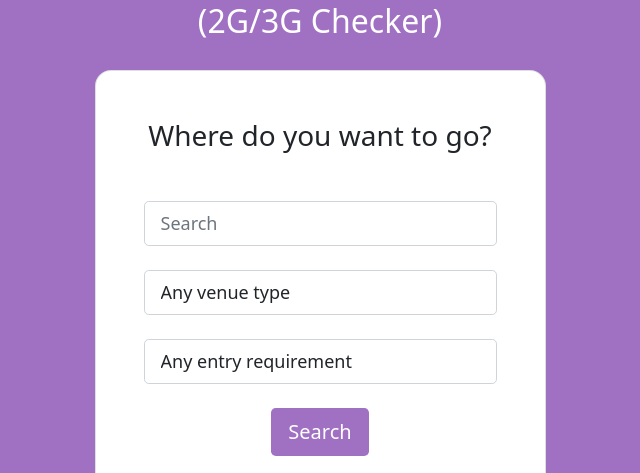
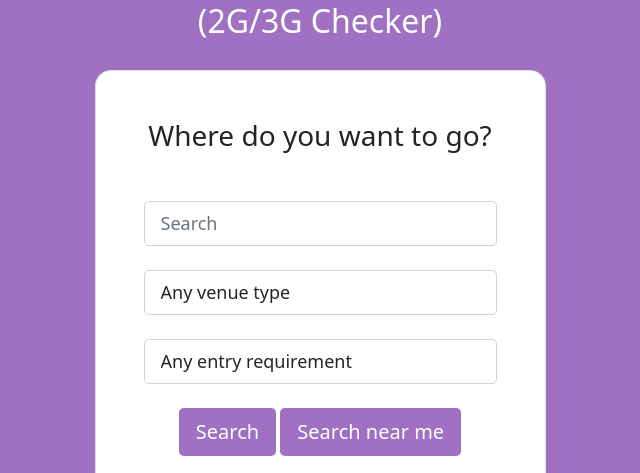
Before and after one commit to jovanako/my_oh_gee, a Flask app: page / in a window 1280 px wide. Shown: the part 276-749 px from the top of the page, without its empty margins (320-960 px from the left). Run offline with Flask 2, Linux system fonts and the light colour scheme; data that the repository does not hold is empty; some libraries are stand-ins or nearby versions; some web fonts are replaced.

Commit message:
added search-near-me functionality

```diff
--- a/forms.py
+++ b/forms.py
@@ -1,6 +1,7 @@
 from flask_wtf import FlaskForm
 from wtforms import StringField, PasswordField, SubmitField, BooleanField, SelectField, FileField, FloatField
-from wtforms.validators import DataRequired, Length, Email, EqualTo, ValidationError
+from wtforms.widgets import HiddenInput
+from wtforms.validators import DataRequired, Email
 
 
 class LoginForm(FlaskForm):
@@ -15,7 +16,8 @@ class SearchForm(FlaskForm):
     search = StringField()
     venue_type = SelectField(validate_choice=True, coerce=int)
     entry_requirement = SelectField(validate_choice=True, coerce=int)
-    submit = SubmitField('Search')
+    lat = FloatField(widget=HiddenInput())
+    lng = FloatField(widget=HiddenInput())
 
 
 class VenueForm(FlaskForm):
--- a/models.py
+++ b/models.py
@@ -107,10 +107,10 @@ class Venue(db.Model):
         query = Venue.query
 
         if lat is not None and lng is not None:
-            query.filter(ST_DWithin(
+            query = query.filter(ST_DWithin(
                 cast(Venue.geom, Geography),
                 cast(from_shape(Point(lat, lng)), Geography),
-                3000))
+                2000))
 
         venue_type_id = ANY_VENUE_TYPE_ID if venue_type_id is None else venue_type_id
         if venue_type_id is not ANY_VENUE_TYPE_ID:
--- a/routes.py
+++ b/routes.py
@@ -22,7 +22,7 @@ def create_routes(app):
         venues = []
         if request.args:
             venues = Venue.get_venues_in_vicinity(
-                search=form.search.data, venue_type_id=form.venue_type.data, entry_requirement_id=form.entry_requirement.data, lat=53, lng=12)
+                search=form.search.data, venue_type_id=form.venue_type.data, entry_requirement_id=form.entry_requirement.data, lat=form.lat.data, lng=form.lng.data)
             venues = [venue.to_dict() for venue in venues]
         return render_template('search.html', title='Search', form=form, venues=venues, GOOGLE_API_KEY=os.environ.get('GOOGLE_API_KEY'))
 
--- a/static/general.css
+++ b/static/general.css
@@ -32,7 +32,7 @@ body {
   font-size: 18px;
 }
 
-#submit {
+#submit-buttons {
   margin-bottom: 20px;
 }
 
--- /dev/null
+++ b/static/location.js
@@ -0,0 +1,45 @@
+document.getElementById("search-near-me").addEventListener('click', searchNearMe)
+document.getElementById("search-button").addEventListener('click', search)
+
+function search() {
+  setPosition(null, null)
+
+}
+
+function searchNearMe() {
+  if (navigator.geolocation) {
+    navigator.geolocation.getCurrentPosition(populatePosition, onError)
+  } else {
+    setPosition(52, 13)
+  }
+}
+
+function populatePosition(position) {
+  setPosition(position.coords.latitude, position.coords.longitude)
+}
+
+function setPosition(lat, lng) {
+  const latInput = document.getElementsByName("lat")[0]
+  const lngInput = document.getElementsByName("lng")[0]
+
+  latInput.value = lat
+  lngInput.value = lng
+  document.forms["search-form"].submit()
+}
+
+function onError(error) {
+  switch (error.code) {
+    case error.PERMISSION_DENIED:
+      console.log("User denied the request for Geolocation.")
+      break;
+    case error.POSITION_UNAVAILABLE:
+      console.log("Location information is unavailable.")
+      break;
+    case error.TIMEOUT:
+      console.log("The request to get user location timed out.")
+      break;
+    case error.UNKNOWN_ERROR:
+      console.log("An unknown error occurred.")
+      break;
+  }
+}
--- a/templates/search.html
+++ b/templates/search.html
@@ -11,7 +11,7 @@
 
             <h3 class="mb-5">Where do you want to go?</h3>
 
-            <form method="GET" action="">
+            <form id="search-form" method="GET" action="">
 
               <div class="input-box form-outline mb-4">
                 {{ form.search(class="input form-control form-control-lg", placeholder="Search") }}
@@ -24,7 +24,12 @@
               <div class="input-box form-outline mb-4">
                 {{ form.entry_requirement(class="input form-control form-control-lg") }}
               </div>
-              {{ form.submit(class="btn btn-lg btn-block") }}
+              {{ form.lat }}
+              {{ form.lng }}
+              <div id="submit-buttons">
+                <input id="search-button" type="button" value="Search" class="btn btn-lg btn-block">
+                <input id="search-near-me" type="button" value="Search near me" class="btn btn-lg btn-block">
+              </div>
             </form>
             <div id="map"></div>
           </div>
@@ -41,6 +46,7 @@
     {% endif %}
   </script>
 
+  <script src="static/location.js"></script>
   <script src="static/map.js"></script>
   <script
     src="https://maps.googleapis.com/maps/api/js?key={{ GOOGLE_API_KEY }}&callback=initMap&v=weekly&language=en&libraries=places"
```
Also changed, not shown: static/map.js (line endings or trailing spaces).
